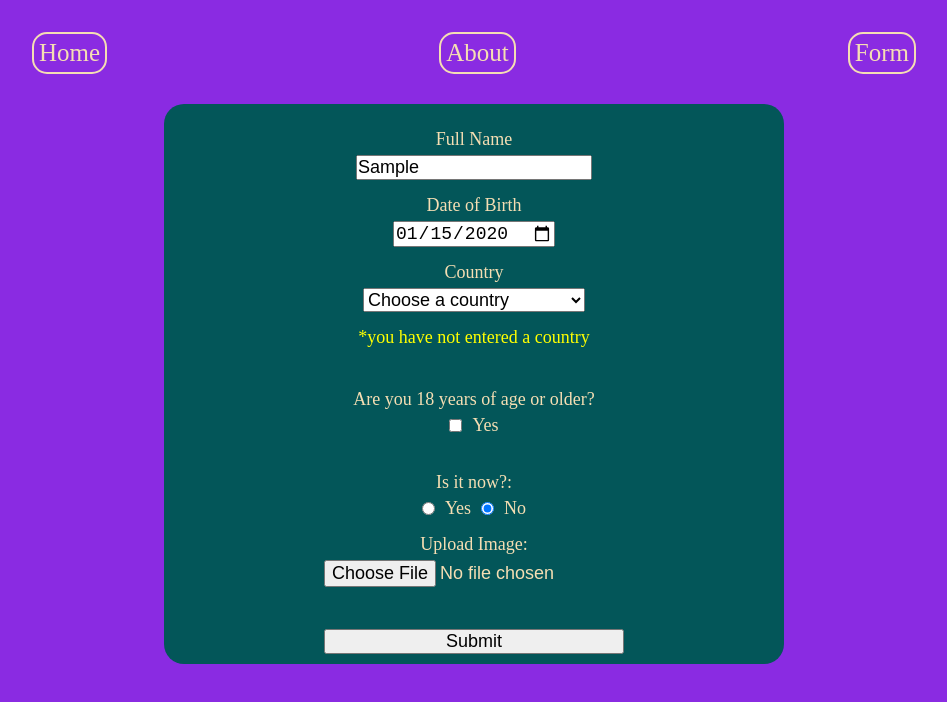
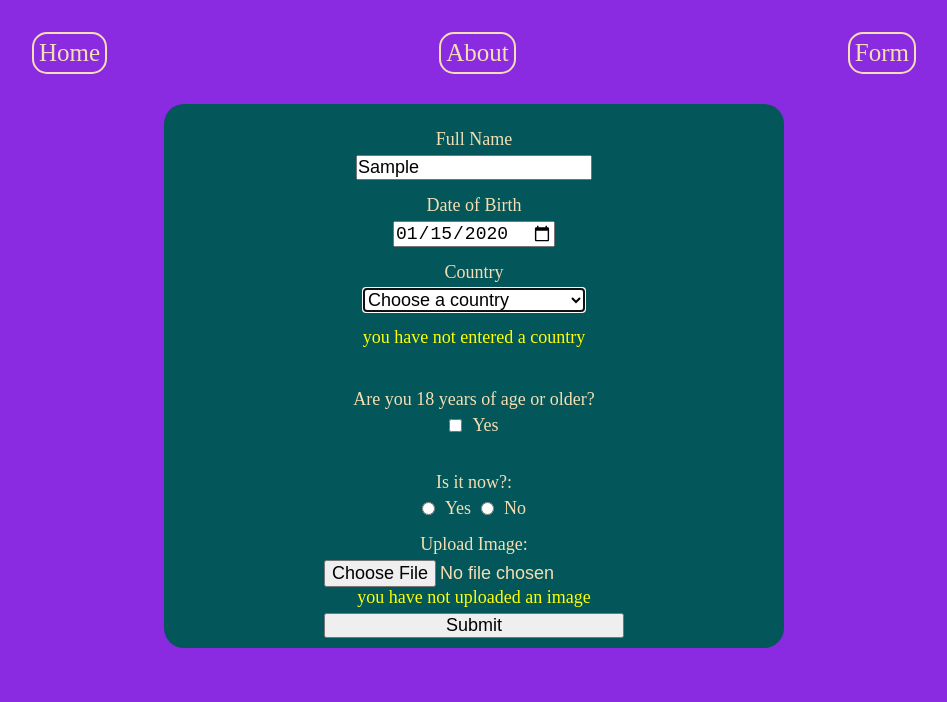
Before and after one commit to ArtemMyzrov/RS-School-React, a React (Vite) app in the folder vite-project/: page /form in a window 1280 px wide. Both pictures are taken after typing "Sample", "2020-01-15" into the empty fields and a click on the button "Submit". Shown: the top 702 px of the page, without its empty margins (166-1113 px from the left). Built offline with nearby package versions, Linux system fonts and the light colour scheme.

Commit message:
refactor: react hook form

```diff
--- a/vite-project/package.json
+++ b/vite-project/package.json
@@ -29,6 +29,7 @@
     "prettier": "^2.8.4",
     "react": "^18.2.0",
     "react-dom": "^18.2.0",
+    "react-hook-form": "^7.43.9",
     "react-router-dom": "^6.4.1"
   },
   "devDependencies": {
--- a/vite-project/src/pages/form.module.css
+++ b/vite-project/src/pages/form.module.css
@@ -17,6 +17,12 @@
   margin: 0 auto;
   max-width: 100%;
   font-size: 18px;
+  cursor: pointer;
+}
+.formPage button {
+  font-size: 18px;
+  margin-top: 5px;
+  cursor: pointer;
 }
 .formPage form {
   display: flex;
@@ -46,6 +52,3 @@
   margin-top: 15px;
   margin-bottom: 5px;
 }
-.submit {
-  font-size: 18px;
-}
--- a/vite-project/src/pages/form.tsx
+++ b/vite-project/src/pages/form.tsx
@@ -1,146 +1,92 @@
 import React from 'react';
-import { useState, useRef } from 'react';
+import { useForm } from 'react-hook-form';
 import FormCards from '../components/form/formCards';
 import styles from './form.module.css';
-import { Items } from 'components/product.model';
+import { Items } from '../components/product.model';
 
 const itemsCard: Items[] = [];
 let id = 0;
+
+type Inputs = {
+  fullName: string;
+  DOB: string;
+  country: string;
+  ageVerification: boolean;
+  now: boolean;
+  file: FileList;
+};
 
 const isUppercase = (a: string) => {
   return /^\p{Lu}/u.test(a);
 };
 
 const Form: React.FC = () => {
-  const [inputName, setInputName] = useState<string>('');
-  const [inputNameError, setInputNameError] = useState<boolean>(false);
-  const [inputDate, setInputDate] = useState<string>('');
-  const [inputDateError, setInputDateError] = useState<boolean>(false);
-  const [inputCountry, setInputCountry] = useState<string>('');
-  const [inputCountryError, setInputCountryError] = useState<boolean>(false);
-  const [inputYear, setInputYear] = useState<boolean>(false);
-  const [inputNow, setInputNow] = useState<boolean>(false);
-  const [inputImg, setInputImg] = useState<string>('');
+  const {
+    register,
+    handleSubmit,
+    formState: { errors },
+    reset,
+  } = useForm<Inputs>();
 
-  const inputNameRef = useRef<HTMLInputElement>(null);
-  const inputDateRef = useRef<HTMLInputElement>(null);
-  const inputCountryRef = useRef<HTMLSelectElement>(null);
-  const inputNowRef = useRef<HTMLInputElement>(null);
-  const inputYearRef = useRef<HTMLInputElement>(null);
-  const inputImgRef = useRef<HTMLInputElement>(null);
-
-  const handleChange = () => {
-    setInputName(inputNameRef.current?.value || '');
-    setInputDate(inputDateRef.current?.value || '');
-    setInputCountry(inputCountryRef.current?.value || '');
-    setInputYear(inputYearRef.current?.checked || false);
-    setInputNow(inputNowRef.current?.checked || false);
-  };
-
-  const handleImageUpload = (e: React.ChangeEvent<HTMLInputElement>) => {
-    if (e.target.files && e.target.files[0]) {
-      const image = e.target.files[0];
-      const url = URL.createObjectURL(image);
-      setInputImg(url);
-    }
-  };
-
-  const handleSub = (e: React.FormEvent) => {
-    e.preventDefault();
-
-    if (!isUppercase(inputName)) {
-      setInputNameError(true);
+  const onSubmit = (data: Inputs) => {
+    if (!isUppercase(data.fullName)) {
       return;
-    } else {
-      setInputNameError(false);
-    }
-
-    if (!inputDate) {
-      setInputDateError(true);
-      return;
-    } else {
-      setInputDateError(false);
-    }
-    if (!inputCountry) {
-      setInputCountryError(true);
-      return;
-    } else {
-      setInputCountryError(false);
     }
 
     itemsCard.push({
-      inputName,
-      inputDate,
-      inputCountry,
-      inputYear,
-      inputNow,
-      inputImg,
+      inputName: data.fullName,
+      inputDate: data.DOB,
+      inputCountry: data.country,
+      inputYear: data.ageVerification,
+      inputNow: data.now,
+      inputImg: URL.createObjectURL(data.file[0]),
       id: id++,
     });
-    setInputName('');
-    setInputDate('');
-    setInputCountry('');
-    setInputYear(false);
-    setInputNow(false);
-    setInputImg('');
 
-    window.alert(' Thanks we have added your details !');
+    window.alert('Thanks we have added your details !');
+    reset();
   };
-
   return (
     <div className={styles.wrap}>
       <div className={styles.formPage}>
-        <form onSubmit={handleSub}>
+        <form onSubmit={handleSubmit(onSubmit)}>
           <label htmlFor="fullName">Full Name</label>
           <input
-            onChange={handleChange}
-            value={inputName}
+            {...register('fullName', {
+              required: true,
+              validate: (value) => isUppercase(value),
+            })}
             type="text"
             placeholder="Capitalized name please"
             name="fullName"
             id="fullName"
-            ref={inputNameRef}
           />
-          {inputNameError && (
-            <label style={{ color: 'yellow' }}>*you didn&apos;t enter a name</label>
+          {errors.fullName && (
+            <label style={{ color: 'yellow' }}>you didn&apos;t enter a name</label>
           )}
+
           <label htmlFor="DOB">Date of Birth</label>
-          <input
-            onChange={handleChange}
-            value={inputDate}
-            type="date"
-            name="DOB"
-            id="DOB"
-            ref={inputDateRef}
-          />
-          {inputDateError && (
-            <label style={{ color: 'yellow' }}>*you have not entered a date</label>
-          )}
+          <input {...register('DOB', { required: true })} type="date" name="DOB" id="DOB" />
+          {errors.DOB && <label style={{ color: 'yellow' }}>*you have not entered a date</label>}
           <label htmlFor="country">Country</label>
-          <select
-            value={inputCountry}
-            onChange={handleChange}
-            id="country"
-            name="country"
-            ref={inputCountryRef}
-          >
+
+          <select {...register('country', { required: true })} id="country" name="country">
             <option value="">Choose a country</option>
             <option value="US">United States of America</option>
             <option value="UK">United Kingdom</option>
             <option value="Canada">Canada</option>
           </select>
-          {inputCountryError && (
-            <label style={{ color: 'yellow' }}>*you have not entered a country</label>
+
+          {errors.country && (
+            <label style={{ color: 'yellow' }}>you have not entered a country</label>
           )}
           <br />
           <label htmlFor="ageVerification">Are you 18 years of age or older? </label>
           <div className={styles.years}>
             <input
-              onChange={handleChange}
+              {...register('ageVerification', { required: false })}
               type="checkbox"
               name="ageVerification"
-              checked={inputYear}
-              ref={inputYearRef}
             />
             Yes
             <br />
@@ -148,29 +94,25 @@ const Form: React.FC = () => {
           <br />
           <label htmlFor="now"> Is it now?: </label>
           <div className={styles.now}>
-            <input
-              onChange={handleChange}
-              type="radio"
-              name="now"
-              checked={inputNow}
-              value="yes"
-              ref={inputNowRef}
-            />
+            <input {...register('now', { required: true })} type="radio" name="now" value="yes" />
             Yes
             <br />
-            <input onChange={handleChange} type="radio" name="now" checked={!inputNow} value="no" />
+            <input {...register('now', { required: false })} type="radio" name="now" value="no" />
             No
           </div>
           <label htmlFor="file">Upload Image: </label>
           <div className="addImg">
-            <input onChange={handleImageUpload} type="file" id="file" ref={inputImgRef} />
-            <br />
+            <input {...register('file', { required: true })} type="file" name="file" id="file" />
+            {errors.file && (
+              <label style={{ color: 'yellow' }}>you have not uploaded an image</label>
+            )}
           </div>
-          <br />
-          <button className={styles.submit}>Submit</button>
+          <button type="submit">Submit</button>
         </form>
       </div>
-      <FormCards items={itemsCard} />
+      <div className={styles.card}>
+        <FormCards items={itemsCard} />
+      </div>
     </div>
   );
 };
```
Also changed, not shown: 1 other file (tests, documents, lock files or other folders).
